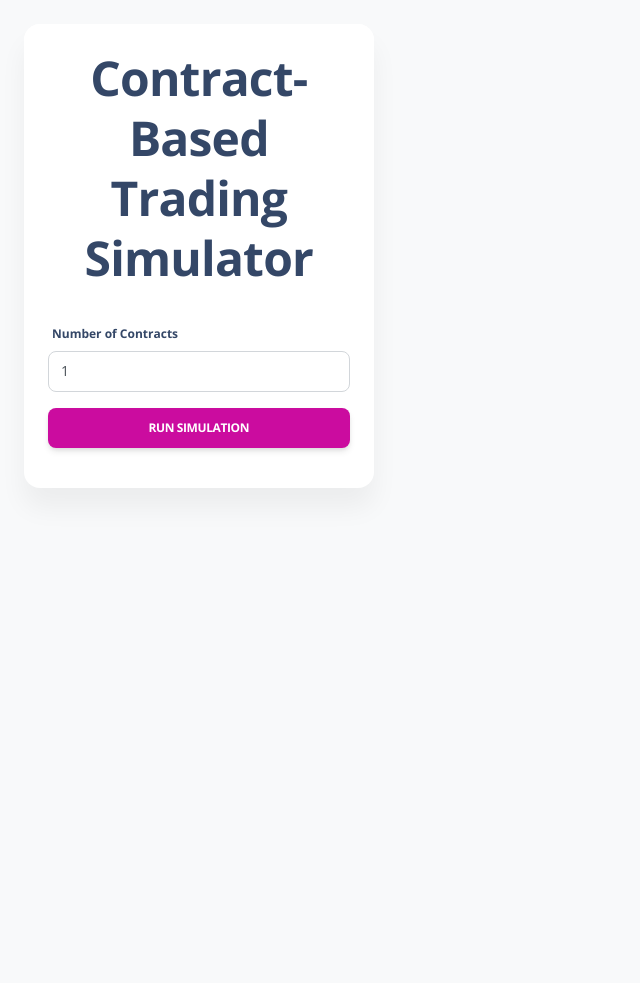
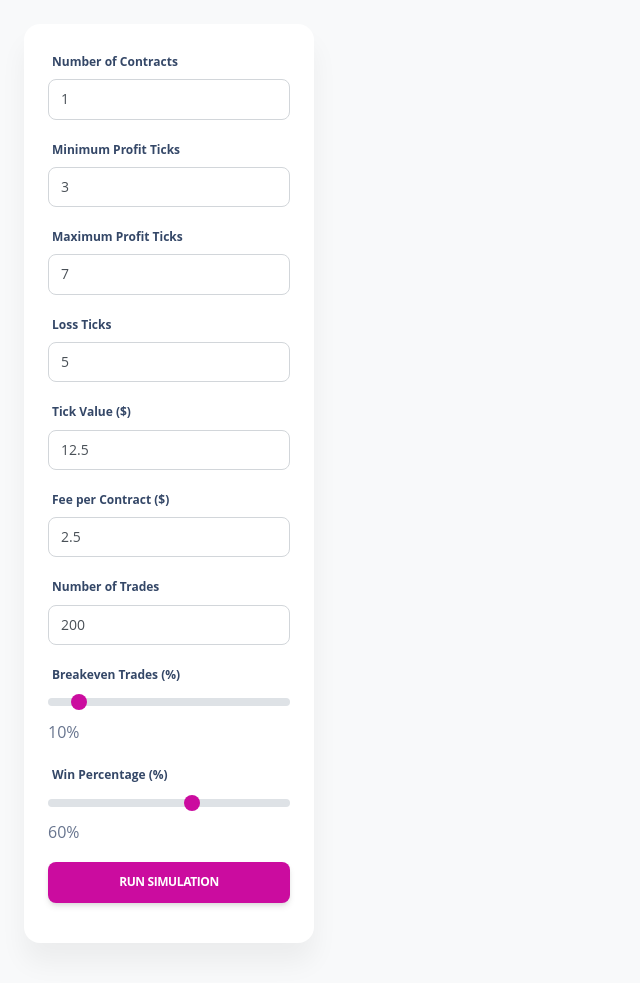
Before and after one commit to notitrader/flask-app-winrate, a Flask app: page / in a window 1280 px wide. Shown: the whole page, without its empty margins (0-640 px from the left). Before the commit the page ends 451 px from the top, so only its background shows below. Run offline with Flask 3, Linux system fonts and the light colour scheme; some libraries are stand-ins or nearby versions.

Commit message:
Update index.html

```diff
--- a/templates/index.html
+++ b/templates/index.html
@@ -6,20 +6,15 @@
     <meta name="viewport" content="width=device-width, initial-scale=1.0">
     <title>Contract-Based Trading Simulator</title>
     <link rel="stylesheet" type="text/css" href="{{ url_for('static', filename='assets/css/styles.css') }}">
-    <link href="https://fonts.googleapis.com/css2?family=Open+Sans:wght@400;700&display=swap" rel="stylesheet">
 </head>
 
 <body class="g-sidenav-show bg-gray-100">
-    <div class="container-fluid py-4 d-flex">
-        <!-- Left Container for Form -->
-        <div class="left-container" style="flex: 1 1 30%; max-width: 30%; padding-right: 20px;">
-            <div class="card mb-4">
-                <div class="card-header pb-0">
-                    <h1 class="text-center">Contract-Based Trading Simulator</h1>
-                </div>
+    <div class="container-fluid py-4">
+        <div class="row">
+            <div class="col-md-3">
+                <div class="card">
                     <div class="card-body">
                         <form method="POST">
-                        <!-- Form Fields -->
                             <div class="mb-3">
                                 <label for="contracts" class="form-label">Number of Contracts</label>
                                 <select id="contracts" name="contracts" class="form-control">
@@ -29,25 +24,53 @@
                                     <option value="4">4</option>
                                 </select>
                             </div>
-                        <!-- Other Form Fields... -->
+                            <div class="mb-3">
+                                <label for="min_ticks_profit" class="form-label">Minimum Profit Ticks</label>
+                                <input type="number" id="min_ticks_profit" name="min_ticks_profit" class="form-control" min="1" max="300" value="3">
+                            </div>
+                            <div class="mb-3">
+                                <label for="max_ticks_profit" class="form-label">Maximum Profit Ticks</label>
+                                <input type="number" id="max_ticks_profit" name="max_ticks_profit" class="form-control" min="1" max="300" value="7">
+                            </div>
+                            <div class="mb-3">
+                                <label for="ticks_loss" class="form-label">Loss Ticks</label>
+                                <input type="number" id="ticks_loss" name="ticks_loss" class="form-control" min="1" max="200" value="5">
+                            </div>
+                            <div class="mb-3">
+                                <label for="tick_value" class="form-label">Tick Value ($)</label>
+                                <input type="number" id="tick_value" name="tick_value" class="form-control" step="0.01" value="12.5">
+                            </div>
+                            <div class="mb-3">
+                                <label for="fee_per_contract" class="form-label">Fee per Contract ($)</label>
+                                <input type="number" id="fee_per_contract" name="fee_per_contract" class="form-control" step="0.01" value="2.5">
+                            </div>
+                            <div class="mb-3">
+                                <label for="num_trades" class="form-label">Number of Trades</label>
+                                <input type="number" id="num_trades" name="num_trades" class="form-control" min="1" max="2000" value="200">
+                            </div>
+                            <div class="mb-3">
+                                <label for="breakeven_trades" class="form-label">Breakeven Trades (%)</label>
+                                <input type="range" id="breakeven_trades" name="breakeven_trades" class="form-range" min="0" max="100" value="10" oninput="this.nextElementSibling.value = this.value">
+                                <output>10</output>%
+                            </div>
+                            <div class="mb-3">
+                                <label for="win_rate" class="form-label">Win Percentage (%)</label>
+                                <input type="range" id="win_rate" name="win_rate" class="form-range" min="0" max="100" value="60" oninput="this.nextElementSibling.value = this.value">
+                                <output>60</output>%
+                            </div>
                             <button type="submit" class="btn btn-primary">Run Simulation</button>
                         </form>
                     </div>
                 </div>
             </div>
-
-        <!-- Right Container for Results -->
-        <div class="right-container" style="flex: 1 1 70%; max-width: 70%;">
-            <!-- Simulation Results -->
+            <div class="col-md-9">
                 {% if df_combined_html %}
-            <div class="card mt-4">
+                <div class="card mb-4">
                     <div class="card-header pb-0">
                         <h2 class="text-center">Simulation Results</h2>
                     </div>
                     <div class="card-body">
-                    <div class="table-responsive" style="max-height: 400px; overflow-y: auto;">
-                        {{ df_combined_html|safe }}
-                    </div>
+                        <div class="table-responsive">{{ df_combined_html|safe }}</div>
                         <p class="text-muted">Average Cumulative Profits: ${{ avg_profit }}</p>
                         <p class="text-muted">Maximum Drawdown: ${{ max_drawdown }}</p>
                         <p class="text-muted">Sharpe Ratio: {{ sharpe_ratio }}</p>
@@ -55,9 +78,8 @@
                 </div>
                 {% endif %}
 
-            <!-- Cumulative Profit Chart -->
                 {% if graph_image %}
-            <div class="card mt-4">
+                <div class="card mb-4">
                     <div class="card-header pb-0">
                         <h2 class="text-center">Cumulative Profit Chart</h2>
                     </div>
@@ -67,9 +89,8 @@
                 </div>
                 {% endif %}
 
-            <!-- Download CSV -->
                 {% if df_combined_html %}
-            <div class="card mt-4">
+                <div class="card mb-4">
                     <div class="card-body text-center">
                         <form method="POST" action="/download">
                             <input type="hidden" name="csv_data" value="{{ df_combined_html }}">
@@ -80,6 +101,7 @@
                 {% endif %}
             </div>
         </div>
+    </div>
 </body>
 
 </html>
```
Lines whose indentation alone changed are shown as unchanged.
